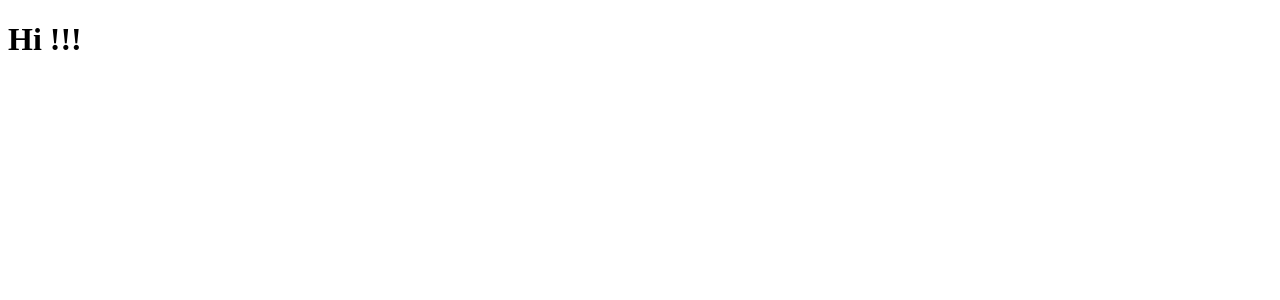
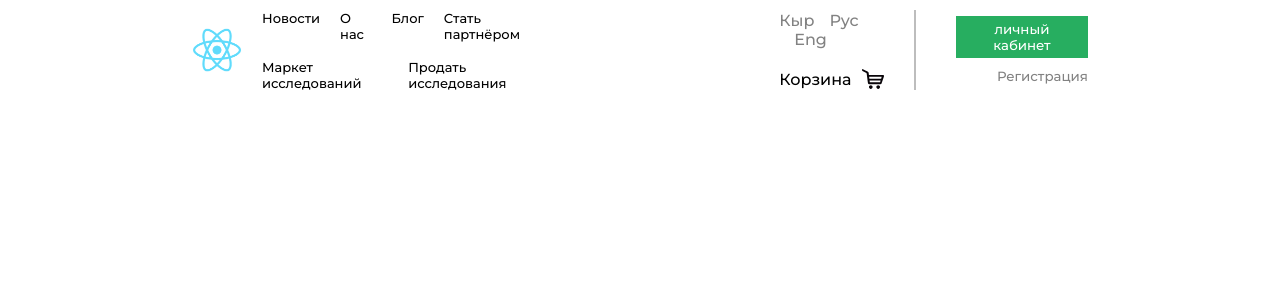
Before and after one commit to Qliento/Frontend, a React (Create React App) app: page / in a window 1280 px wide. Shown: the top 300 px of the page. Built offline with nearby package versions, Linux system fonts and the light colour scheme.

Commit message:
made layout of header

```diff
--- a/public/index.html
+++ b/public/index.html
@@ -3,6 +3,7 @@
   <head>
     <meta charset="utf-8" />
     <link rel="icon" href="%PUBLIC_URL%/favicon.ico" />
+    <link href="https://fonts.googleapis.com/css2?family=Montserrat:wght@500;700&display=swap" rel="stylesheet">
     <meta name="viewport" content="width=device-width, initial-scale=1" />
     <meta name="theme-color" content="#000000" />
     <meta
--- /dev/null
+++ b/src/components/app.css
@@ -0,0 +1,7 @@
+*{
+    font-family: 'Montserrat', sans-serif;
+    margin: 0;
+    padding: 0;
+    box-sizing: border-box;
+    --green:#27AE60;
+}
--- a/src/components/app.tsx
+++ b/src/components/app.tsx
@@ -1,8 +1,13 @@
-import React from "react"
+import React from "react";
+import Header from './header/header';
+import './app.css'
 
 const App=()=>(
-
-        <h1>Hi !!!</h1>
+    <>
+        <Header />
+        <div>
+        </div>
+    </>
     )
 
 export default App;
--- /dev/null
+++ b/src/components/footer/footer.tsx
@@ -0,0 +1,6 @@
+import React from "react"
+
+const Header=()=>(
+    <>
+    </>
+)
--- /dev/null
+++ b/src/components/header/header.module.css
@@ -0,0 +1,123 @@
+.header{
+    height: 100px;
+    display: flex;
+    padding-left: 15%;
+    padding-right: 15%;
+    align-items: center;
+    color: #000;
+}
+
+.header img{
+    width: 50px;
+    height: 50px;
+}
+
+.navbar{
+    display: flex;
+    flex-direction: column;
+    width: 360px;
+    font-weight: 500;
+    margin-left: 10px;
+    font-size: 13px;
+}
+
+.navbar div{
+    width: 100%;
+    display: flex;
+    justify-content: space-between;
+}
+
+.navbar div + div{
+    margin-top: 7px;
+}
+
+.navbar div span{
+    padding: 5px 10px;
+    transition: all ease-in-out 0.3s;
+}
+
+.navbar div span:hover{
+    background-color: var(--green);
+    cursor: pointer;
+    color: #fff;
+}
+
+.local_basket{
+    margin-left: 230px;
+    display: flex;
+    flex-direction: column;
+}
+
+.localiz span{
+    color: #828282;
+    cursor: pointer;
+    position: relative;
+}
+
+.localiz span::after{
+    content: "";
+    position: absolute;
+    width: 100%;
+    height: 3px;
+    background-color: var(--green);
+    bottom: 0;
+    left: 0;
+    transform: scale(0);
+    transition: ease-in-out 0.2s;
+}
+
+.localiz span:hover::after{
+    transform: scale(1);
+}
+
+.localiz span + span{
+    margin-left: 15px;
+}
+
+.basket{
+    margin-top: 20px;
+    display: flex;
+    align-items: center;
+}
+
+.basket svg{
+    margin-left: 10px;
+}
+
+.vertical_line{
+    background-color: #BDBDBD;
+    width: 2px;
+    height: 80px;
+    margin-left: 30px;
+    margin-right: 40px;
+}
+
+.regisration {
+    width: 160px;
+    display: flex;
+    flex-direction: column;
+    align-content: flex-start
+}
+
+.regisration button{
+    cursor: pointer;
+}
+
+.Lk{
+    padding: 5px 20px;
+    background-color: var(--green);
+    border: none;
+    color: #fff;
+}
+
+.regisrationBtn{
+    border: none;
+    background-color: #fff;
+    color: #828282;
+    text-align: right;
+    margin-top: 10px;
+}
+
+.regisrationBtn:hover{
+    text-decoration: underline;
+}
--- /dev/null
+++ b/src/components/header/header.tsx
@@ -0,0 +1,41 @@
+import React from "react"
+import st from './header.module.css';
+
+const Header=()=>(
+    <div className={st.header}>
+        <img src={require('../../content/logo192.png')} alt='logo' />
+        <div className={st.navbar}>
+            <div>
+                <span>Новости</span>
+                <span>О нас</span>
+                <span>Блог</span>
+                <span>Стать партнёром</span>
+
+            </div>
+            <div>
+                <span>Маркет исследований</span>
+                <span>Продать исследования</span>
+            </div>
+        </div>
+        <div className={st.local_basket}>
+            <div className={st.localiz}>
+                <span>Кыр</span>
+                <span>Рус</span>
+                <span>Eng</span>
+            </div>
+            <div className={st.basket}>
+                <span>Корзина</span>
+                <svg width="22" height="20" viewBox="0 0 22 20" fill="none" xmlns="http://www.w3.org/2000/svg">
+<path d="M10.6272 18.0609C10.6272 19.0699 9.80917 19.8879 8.80012 19.8879C7.79106 19.8879 6.97308 19.0699 6.97308 18.0609C6.97308 17.0518 7.79107 16.2338 8.80013 16.2338C9.80919 16.2338 10.6272 17.0518 10.6272 18.0609ZM16.198 16.2338C15.1889 16.2338 14.3709 17.0518 14.3709 18.0609C14.3709 19.0699 15.1889 19.8879 16.198 19.8879C17.207 19.8879 18.025 19.0699 18.025 18.0609C18.025 17.0518 17.207 16.2338 16.198 16.2338ZM21.8693 7.6569L19.6211 14.3389C19.6211 14.3389 19.435 15.3305 18.4868 15.3305C17.5387 15.3305 8.26626 15.3305 7.13472 15.3305C6.00318 15.3305 5.95563 14.0876 5.95563 14.0876C5.95563 14.0876 4.74938 5.13844 4.68961 4.59779C4.62983 4.05714 3.93842 3.65642 3.93842 3.65642L0.963524 2.26678C-0.665194 1.41507 0.0751293 -0.205503 0.963524 0.166701C4.73579 1.9462 6.48813 2.82237 6.60088 3.5233C6.71498 4.22559 6.9133 5.9168 6.9133 5.9168V5.92766C6.9364 5.92087 6.9527 5.9168 6.9527 5.9168C6.9527 5.9168 18.5208 5.9168 20.8573 5.9168C22.5362 5.9168 21.8693 7.65962 21.8693 7.6569ZM18.6173 11.3776L18.5942 11.3789H7.58843L7.81528 13.1774H18.0821L18.6173 11.3776ZM19.689 7.75064H7.13336L7.37516 9.67277C9.7836 9.67277 16.8364 9.67277 19.1212 9.67277L19.689 7.75064Z" fill="#090509"/>
+</svg>
+            </div>
+        </div>
+        <div className={st.vertical_line}></div>
+        <div className={st.regisration}>
+            <button className={st.Lk}>личный кабинет</button>
+            <button className={st.regisrationBtn}>Регистрация</button>
+        </div>
+    </div>
+    )
+
+export default Header;
```
Also changed, not shown: src/content/logo192.png (added).
